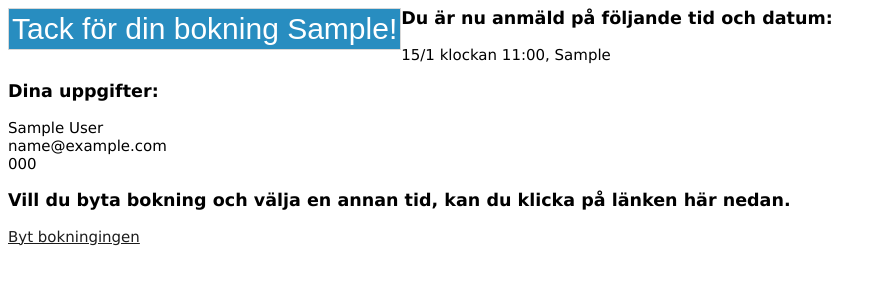
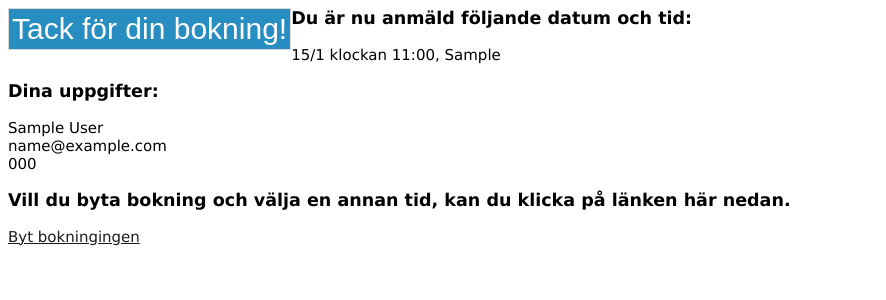
Before and after one commit to davidsjoo/linkura_web-booking, a Django app: page /booking_app/1/1/1/1/results/ in a window 1280 px wide. Shown: the top 300 px of the page, without its empty margins (0-886 px from the left). Run offline with Django 3.2, Linux system fonts and the light colour scheme; tables that the repository leaves empty hold one stand-in row (values such as "Sample post").

Commit message:
ändra stavfel

```diff
--- a/booking_app/templates/booking_app/results.html
+++ b/booking_app/templates/booking_app/results.html
@@ -7,8 +7,8 @@
 
 <body>
 
-<div id="rubrik">Tack för din bokning {{booking.client_firstname}}!</div>
-<h3>Du är nu anmäld på följande tid och datum:</h3>
+<div id="rubrik">Tack för din bokning!</div>
+<h3>Du är nu anmäld följande datum och tid:</h3>
 {{time.datetime|date:"d/n"}} klockan {{time.datetime|time:"H:i"}}, {{time.location}}
 </table>
 <h3>Dina uppgifter:</h3>
```
